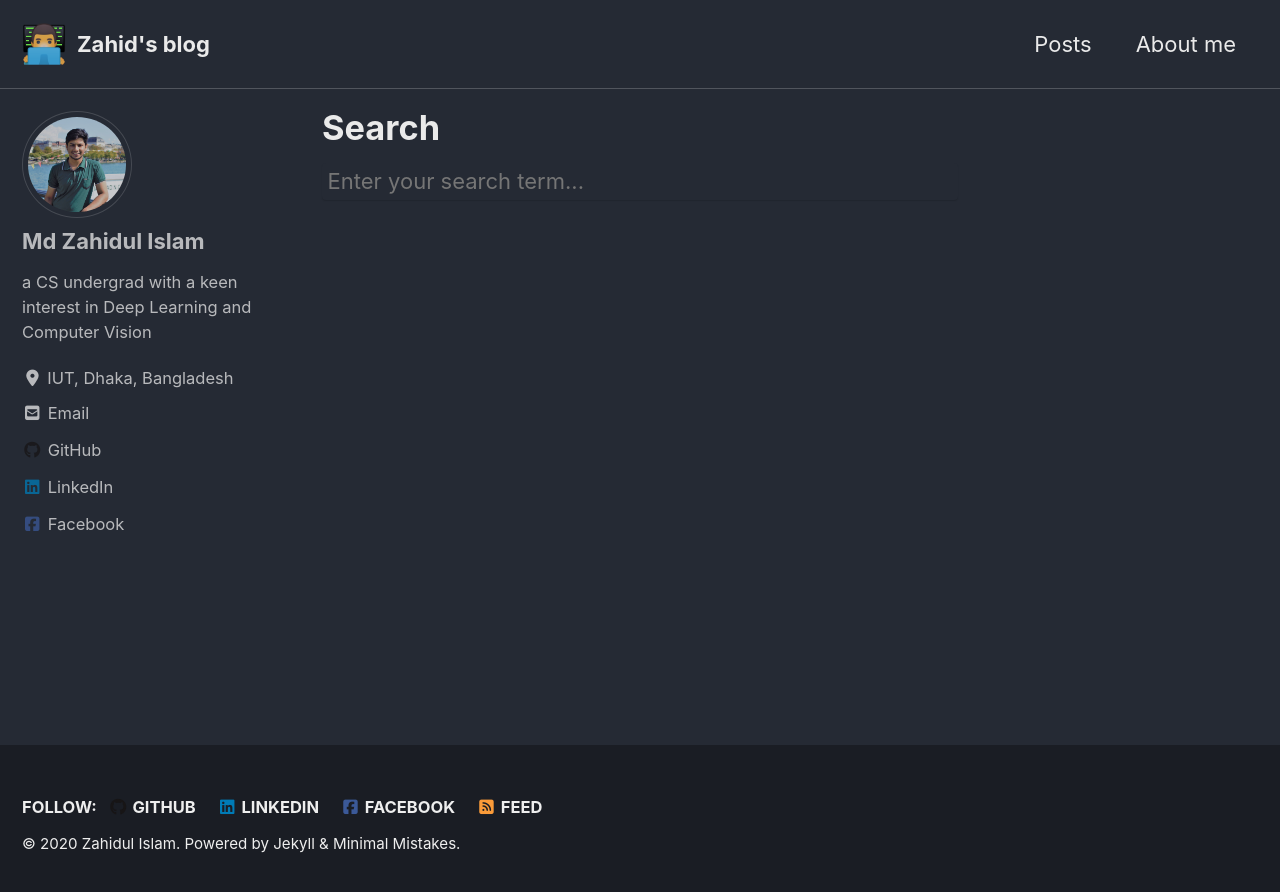
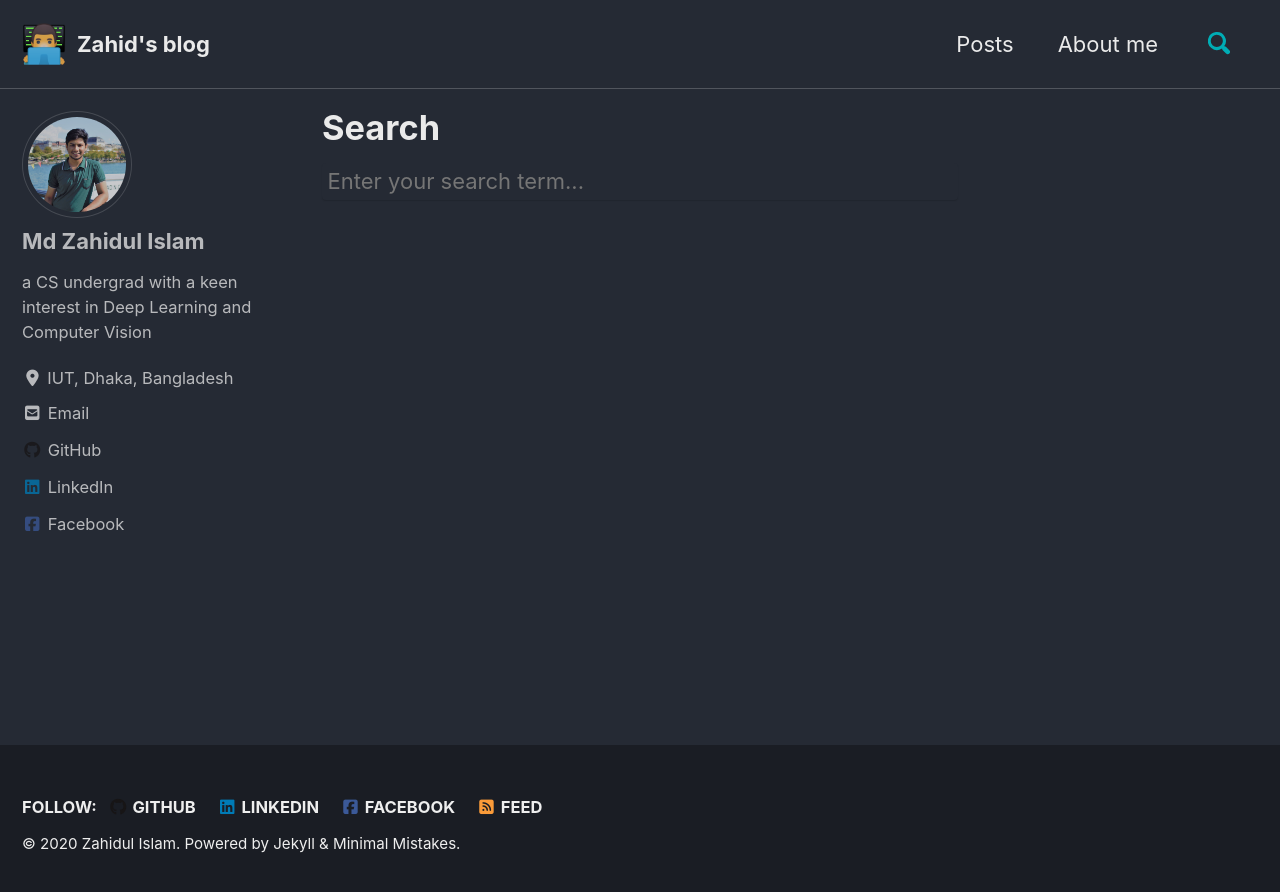
Before and after one commit to Zedd1558/Zedd1558.github.io, a Jekyll site: the page built from _pages/search.md, in a window 1280 px wide. Shown: the top 892 px of the page. Built offline with Jekyll 4.4.1, drawn with Linux system fonts in a browser that asks for light colours; cached includes are drawn as plain includes; nearby versions of some CDN libraries.

Commit message:
put some pages

```diff
--- a/_config.yml
+++ b/_config.yml
@@ -51,8 +51,8 @@ reCaptcha:
   secret                 :
 atom_feed:
   path                   : # blank (default) uses feed.xml
-search                   : true, false (default)
-search_full_content      : true, false (default)
+search                   : true #false (default)
+search_full_content      : true #false (default)
 search_provider          : # lunr (default), algolia, google
 algolia:
   application_id         : # YOUR_APPLICATION_ID
```
